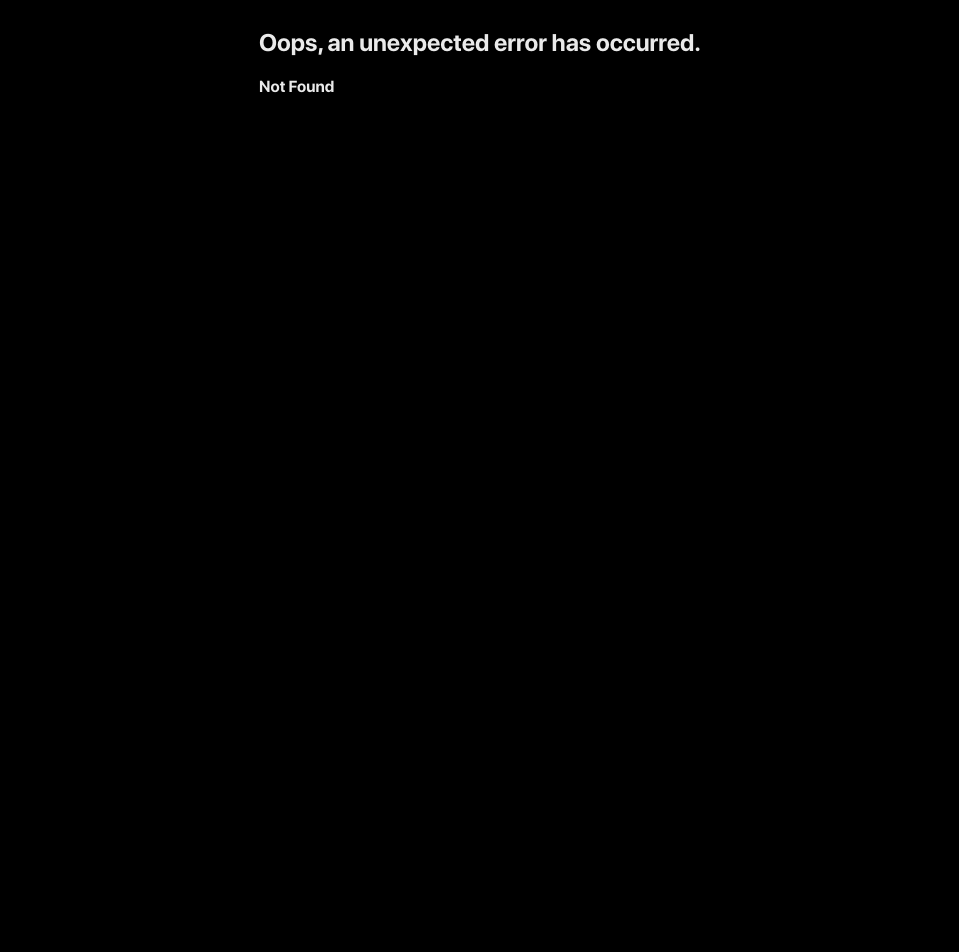
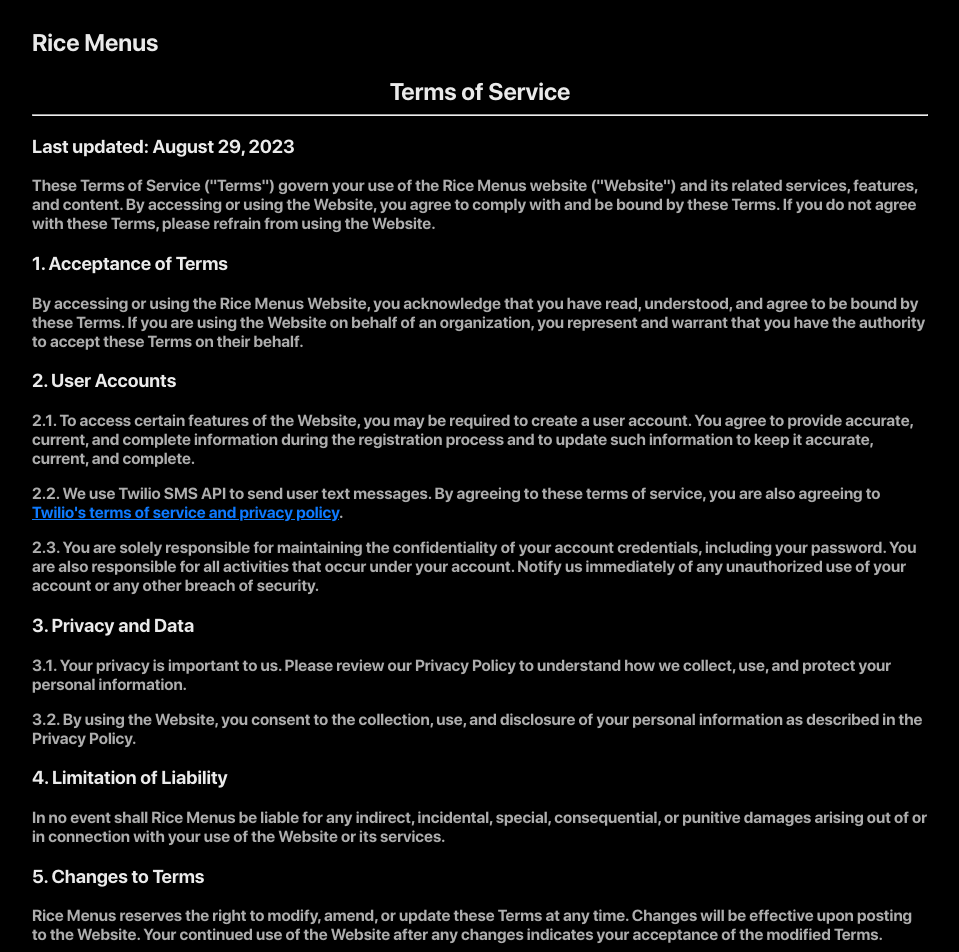
Before and after one commit to DerickPascual/OwlEats, a React (Create React App) app in the folder client/: page /tos-and-privacy-policy in a window 1280 px wide. Before the commit this address had no page. Shown: the top 952 px of the page, without its empty margins (160-1119 px from the left). Before the commit the page ends 800 px from the top, so only its background shows below. Built offline with nearby package versions, Linux system fonts and the light colour scheme.

Commit message:
Added a TOS and privacy policy

```diff
--- a/client/src/index.js
+++ b/client/src/index.js
@@ -5,6 +5,7 @@
 import { Login, LoginLoader } from './pages/login/Login';
 import { Verify, VerifyLoader } from './pages/verify/Verify';
 import { Settings, SettingsLoader } from './pages/settings/Settings';
+import TOSPrivacy from './pages/tosprivacy/TOSPrivacy';
 import MultiplePreferences from './pages/multiplePreferences/MultiplePreferences';
 import ErrorPage from './pages/ErrorPage/ErrorPage';
 import { App } from './App';
@@ -47,6 +48,10 @@
       {
         path: 'multiple-prefs',
         element: <MultiplePreferences />
+      },
+      {
+        path: 'tos-and-privacy-policy',
+        element: <TOSPrivacy />
       }
     ]
   }
--- a/client/src/pages/home/Home.js
+++ b/client/src/pages/home/Home.js
@@ -1,5 +1,6 @@
 import HeaderButton from '../../shared_components/HeaderButton/HeaderButton';
 import Header from '../../shared_components/Header/Header';
+import Footer from '../../shared_components/Footer/Footer';
 import SignUp from './components/SignUp/SignUp';
 import './Home.css'
 import { useNavigate, redirect } from 'react-router-dom';
@@ -17,6 +18,7 @@
         <div>
             <Header button={<HeaderButton label={'Sign in'} handler={handleSignInRedirect} />}/>
             <SignUp/>
+            <Footer />
         </div>
     )
 }
--- a/client/src/pages/login/Login.js
+++ b/client/src/pages/login/Login.js
@@ -1,5 +1,6 @@
 import './Login.css';
 import Header from '../../shared_components/Header/Header';
+import Footer from '../../shared_components/Footer/Footer';
 import PhoneNumberInput from '../../shared_components/PhoneNumberInput/PhoneNumberInput';
 import { isValidPhoneNumber } from 'libphonenumber-js';
 import { useState, useEffect } from 'react';
@@ -50,6 +51,7 @@
                     <h4 style={{ color: 'rgb(175, 175, 175)' }}>Not registered? <a className='login-sign-up-anchor' onClick={handleSignUp}>Sign up</a></h4>
                 </div>
             </div>
+            <Footer />
         </div>
     )
 }
--- /dev/null
+++ b/client/src/pages/tosprivacy/TOSPrivacy.css
@@ -0,0 +1,20 @@
+.tos-privacy h2 {
+    text-align: center;
+    margin-bottom: 0px;
+}
+
+.tos-privacy h3 {
+    color: rgb(235, 235, 235);
+}
+
+.tos-privacy p {
+    color: rgb(173, 173, 173);
+}
+
+.twilio-a {
+    color: rgb(14, 122, 254);
+}
+
+.end-text {
+    color: rgb(235, 235, 235) !important;
+}
--- /dev/null
+++ b/client/src/pages/tosprivacy/TOSPrivacy.js
@@ -0,0 +1,62 @@
+import './TOSPrivacy.css';
+import Header from '../../shared_components/Header/Header';
+
+function TOSPrivacy() {
+    return (
+        <div className="tos-privacy">
+            <Header />
+            <h2>Terms of Service</h2>
+            <hr></hr>
+            <h3>Last updated: August 29, 2023</h3>
+            <p>These Terms of Service ("Terms") govern your use of the Rice Menus website ("Website") and its related services, features, and content. By accessing or using the Website, you agree to comply with and be bound by these Terms. If you do not agree with these Terms, please refrain from using the Website.</p>
+            <h3>1. Acceptance of Terms</h3>
+            <p>By accessing or using the Rice Menus Website, you acknowledge that you have read, understood, and agree to be bound by these Terms. If you are using the Website on behalf of an organization, you represent and warrant that you have the authority to accept these Terms on their behalf.</p>
+            <h3>2. User Accounts</h3>
+            <p>2.1. To access certain features of the Website, you may be required to create a user account. You agree to provide accurate, current, and complete information during the registration process and to update such information to keep it accurate, current, and complete.</p>
+            <p>2.2. We use Twilio SMS API to send user text messages. By agreeing to these terms of service, you are also agreeing to <a href="https://www.twilio.com/en-us/legal/tos" target="_blank" className="twilio-a">Twilio's terms of service and privacy policy</a>.</p>
+            <p>2.3. You are solely responsible for maintaining the confidentiality of your account credentials, including your password. You are also responsible for all activities that occur under your account. Notify us immediately of any unauthorized use of your account or any other breach of security.</p>
+            <h3>3. Privacy and Data</h3>
+            <p>3.1. Your privacy is important to us. Please review our Privacy Policy to understand how we collect, use, and protect your personal information.</p>
+            <p>3.2. By using the Website, you consent to the collection, use, and disclosure of your personal information as described in the Privacy Policy.</p>
+            <h3>4. Limitation of Liability</h3>
+            <p>In no event shall Rice Menus be liable for any indirect, incidental, special, consequential, or punitive damages arising out of or in connection with your use of the Website or its services.</p>
+            <h3>5. Changes to Terms</h3>
+            <p>Rice Menus reserves the right to modify, amend, or update these Terms at any time. Changes will be effective upon posting to the Website. Your continued use of the Website after any changes indicates your acceptance of the modified Terms.</p>
+            <h3>6. Termination</h3>
+            <p>Rice Menus may suspend or terminate your access to the Website at any time for any reason, without notice.</p>
+            <h3>7. Governing Law</h3>
+            <p>These Terms shall be governed by and construed in accordance with the laws of Texas, without regard to its conflict of law principles.</p>
+            <h3>8. Contact Us</h3>
+            <p>If you have any questions about these Terms, please contact us at dvp2@rice.edu. </p>
+            <p className="end-text">By using the Rice Menus Website, you acknowledge that you have read, understood, and agree to these Terms.</p>
+            <br></br>
+            <h2>Privacy Policy</h2>
+            <hr></hr>
+            <h3>Last updated: August 29, 2023</h3>
+            <p>Your privacy is important to us. This Privacy Policy outlines how your personal information is collected, used, and protected when you use the Rice Menus website ("Website") and its related services. By accessing or using the Website, you consent to the practices described in this policy.</p>
+            <h3>1. Information We Collect</h3>
+            <p>1.1. Phone Number: When you sign up for Rice Menus, you provide your phone number to receive lunch and dinner menu texts from selected serveries. This phone number is stored in an external database.</p>
+            <p>1.2. Selected Serveries: You can select the serveries at Rice University for which you want to receive menu texts. This information is stored in an external database to personalize the menu texts you receive.</p>
+            <p>1.3. Filtering Information: If you choose to provide allergen or dietary filtering preferences, this information is stored in an external database to customize the menu texts based on your preferences.</p>
+            <h3>2. How We Use Your Information</h3>
+            <p>2.1. We use your phone number to send you lunch and dinner menu texts from the serveries you've selected. We may also use your phone number to communicate with you about service-related updates or changes.</p>
+            <p>2.2. Your selected serveries and filtering preferences are used to tailor the menu texts to your preferences, providing you with relevant and customized information.</p>
+            <p>2.3. Rice Menus uses Twilio SMS API to send texts to your phone number. By using Rice Menus, you agree to <a href="https://www.twilio.com/en-us/legal/tos" target="_blank" className="twilio-a">Twilio's terms of service and privacy policy</a>. Besides Twilio, we do not share your data with any other third party.</p>
+            <h3>3. Data Security</h3>
+            <p>We take appropriate measures to protect the security of your personal information. This includes using encryption and secure protocols to transmit data between your device and our servers.</p>
+            <h3>4. Data Retention</h3>
+            <p>4.1. We will retain your personal information for as long as necessary to fulfill the purposes outlined in this Privacy Policy, unless a longer retention period is required by law.</p>
+            <p>4.2. You can request the deletion of your account and associated information at any time by contacting us using the information provided in the "Contact Us" section. You can also delete your account by unsubscribing in your settings page.</p>
+            <h3>5. Your Choices</h3>
+            <p>5.1. You can update or modify your selected serveries and filtering preferences at any time by using the settings provided on the Website.</p>
+            <p>5.2. You can unsubscribe from receiving menu texts by following the instructions provided in the texts or by contacting us.</p>
+            <h3>6. Changes to Privacy Policy</h3>
+            <p>We may update this Privacy Policy from time to time to reflect changes to our practices or for other operational, legal, or regulatory reasons. Any updates will be posted on the Website, and the revised policy will be effective when posted.</p>
+            <h3>7. Contact Us</h3>
+            <p>If you have questions about this Privacy Policy or your personal information, please contact us at dvp2@rice.edu.</p>
+            <p className="end-text">By using the Rice Menus Website, you acknowledge that you have read, understood, and agree to this Privacy Policy.</p>
+        </div>
+    )
+}
+
+export default TOSPrivacy;
--- /dev/null
+++ b/client/src/shared_components/Footer/Footer.css
@@ -0,0 +1,18 @@
+.footer {
+    position: absolute;
+    width: 70vw;
+    bottom: 10px;
+    text-align: center;
+    color: rgb(175, 175, 175);
+}
+
+.tos-navigate:hover {
+    cursor: pointer;
+    color: rgb(120, 120, 120);
+}
+
+@media screen and (max-width: 800px) {
+    .footer {
+        width: 90vw;
+    }
+}
--- /dev/null
+++ b/client/src/shared_components/Footer/Footer.js
@@ -0,0 +1,19 @@
+import './Footer.css';
+import { useEffect } from 'react';
+import { useNavigate } from 'react-router-dom';
+
+function Footer() {
+    const navigate = useNavigate();
+
+    const handleTOSNavigate = () => {
+        navigate('/tos-and-privacy-policy');
+    };
+
+    return (
+        <div className="footer">
+            <h3><a className="tos-navigate" onClick={handleTOSNavigate}>Terms of Service and Privacy Policy</a></h3>
+        </div>
+    )
+}
+
+export default Footer;
```
Also changed, not shown: 12 other files (tests, documents, lock files or other folders).
